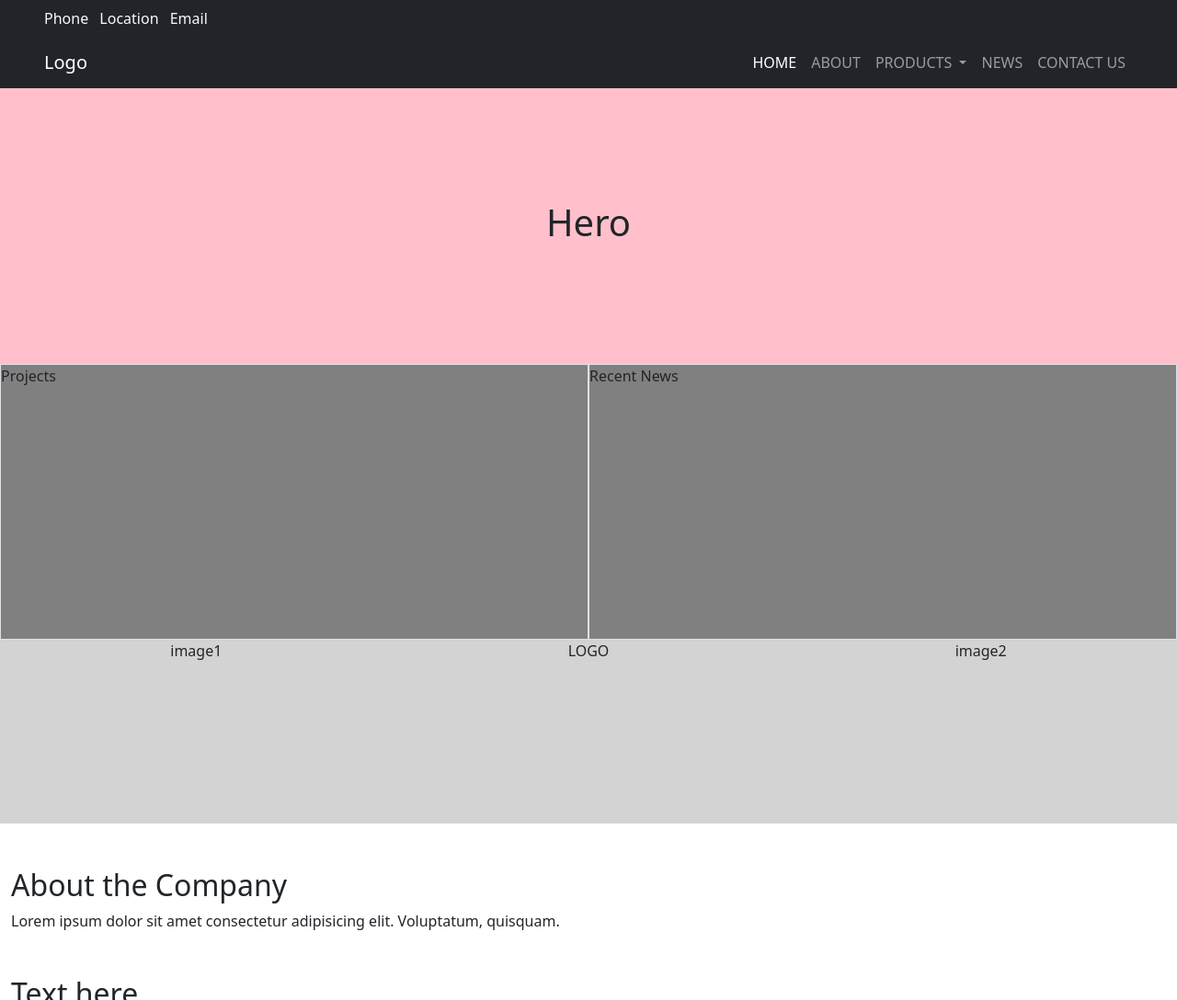
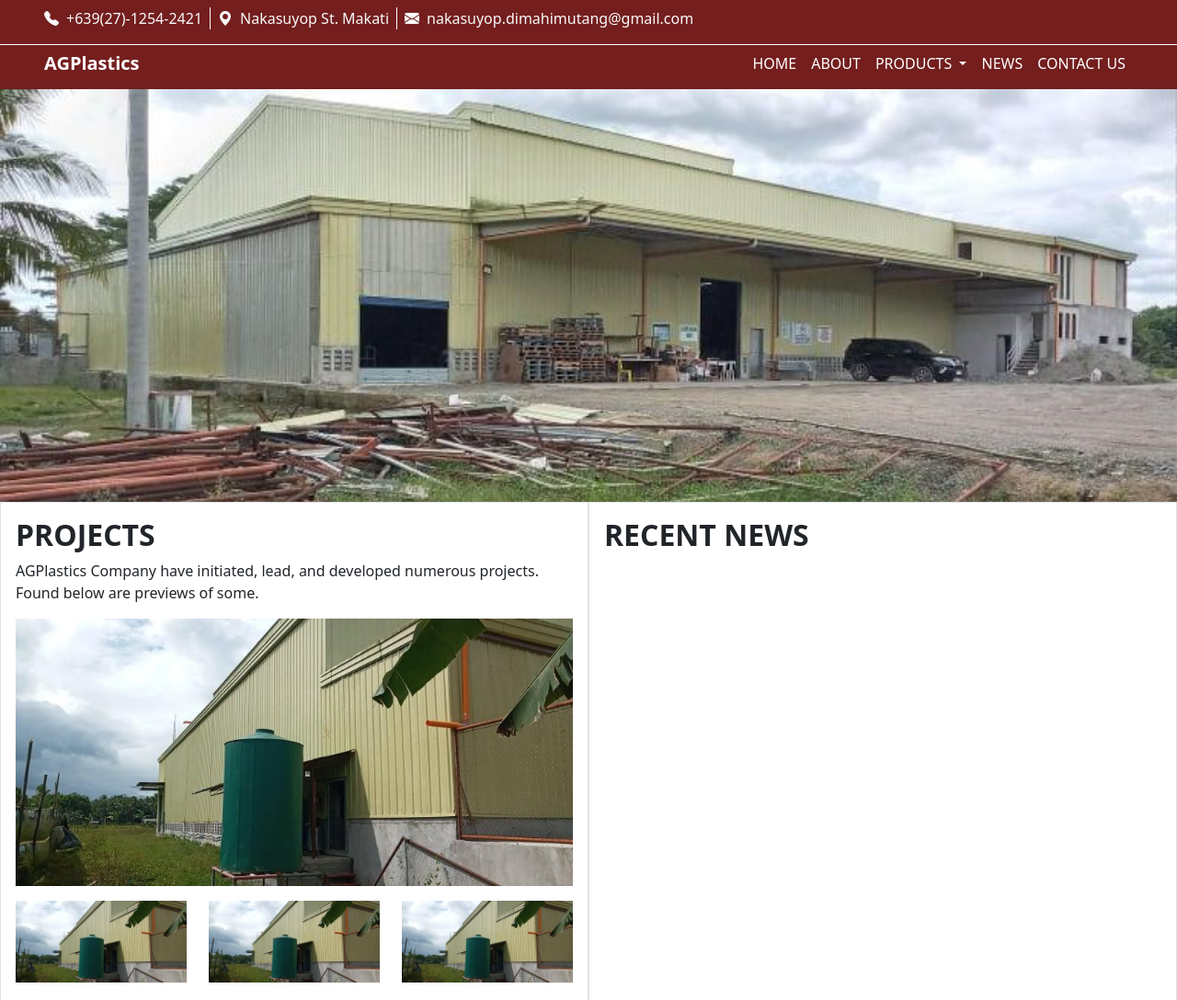
Before and after one commit to floooptimism/kauswagan-company-site, a website: page index.html in a window 1280 px wide. Shown: the top 1088 px of the page at 92% size. Drawn offline with nearby package versions, Linux system fonts and the light colour scheme.

Commit message:
added design: header, cover image, projects tab

```diff
--- a/index.html
+++ b/index.html
@@ -11,37 +11,38 @@
       integrity="sha384-1BmE4kWBq78iYhFldvKuhfTAU6auU8tT94WrHftjDbrCEXSU1oBoqyl2QvZ6jIW3"
       crossorigin="anonymous"
     />
+    <link rel="stylesheet" href="https://cdn.jsdelivr.net/npm/bootstrap-icons@1.8.1/font/bootstrap-icons.css">
 
     <link rel="stylesheet" href="style.css" />
   </head>
   <body>
 
     <!-- navbar -->
-    <nav class="navbar flex-column navbar-expand-lg navbar-dark bg-dark fixed-top">
+    <nav class="navbar flex-column nav-custom navbar-expand-lg fixed-top">
 
-      <div class="container-fluid px-5">
-        <ul class="list-inline text-light">
-          <li class="list-inline-item">Phone</li>
-          <li class="list-inline-item">Location</li>
-          <li class="list-inline-item">Email</li>
+      <div class="container-fluid px-5 border-bottom border-white">
+        <ul class="d-flex flex-row list-inline text-light">
+          <li class="list-inline-item border-end border-white"><i class="bi bi-telephone-fill"></i><span class="px-2">+639(27)-1254-2421</span></li>
+          <li class="list-inline-item border-end border-white"><i class="bi bi-geo-alt-fill"></i><span class="px-2">Nakasuyop St. Makati</span></li>
+          <li class="list-inline-item"><i class="bi bi-envelope-fill"></i><span class="px-2">nakasuyop.dimahimutang@gmail.com</span></li>
         </ul>
       </div>
 
       <div class="container-fluid px-5">
-        <a class="navbar-brand" href="#">Logo</a>
+        <a class="navbar-brand text-white fw-bold" href="#">AGPlastics</a>
         <button class="navbar-toggler" type="button" data-bs-toggle="collapse" data-bs-target="#navbarSupportedContent" aria-controls="navbarSupportedContent" aria-expanded="false" aria-label="Toggle navigation">
           <span class="navbar-toggler-icon"></span>
         </button>
         <div class="collapse navbar-collapse" id="navbarSupportedContent">
           <ul class="navbar-nav ms-auto mb-2 mb-lg-0">
             <li class="nav-item">
-              <a class="nav-link active" aria-current="page" href="#">HOME</a>
+              <a class="nav-link active text-white" aria-current="page" href="#">HOME</a>
             </li>
             <li class="nav-item">
-              <a class="nav-link" href="#">ABOUT</a>
+              <a class="nav-link text-white" href="#">ABOUT</a>
             </li>
             <li class="nav-item dropdown">
-              <a class="nav-link dropdown-toggle" href="#" id="navbarDropdown" role="button" data-bs-toggle="dropdown" aria-expanded="false">
+              <a class="nav-link dropdown-toggle text-white" href="#" id="navbarDropdown" role="button" data-bs-toggle="dropdown" aria-expanded="false">
                 PRODUCTS
               </a>
               <ul class="dropdown-menu" aria-labelledby="navbarDropdown">
@@ -52,10 +53,10 @@
               </ul>
             </li>
             <li class="nav-item">
-              <a class="nav-link">NEWS</a>
+              <a class="nav-link text-white">NEWS</a>
             </li>
             <li class="nav-item">
-              <a class="nav-link">CONTACT US</a>
+              <a class="nav-link text-white">CONTACT US</a>
             </li>
           </ul>
         </div>
@@ -64,20 +65,27 @@
     </nav>
 
     <!-- hero bar -->
-    <div class="container-fluid hero d-flex align-items-center justify-content-center">
-      <h1>Hero</h1>
-    </div>
+    <!-- <div class="container-fluid hero d-flex align-items-center justify-content-center"> -->
+      <img src="assets/cover.jpeg" class="w-100 hero d-flex align-items-center justify-content-center">
+    <!-- </div> -->
 
 
 
 
     <!-- projects and recent news -->
-    <div class="projects-news container-fluid d-flex justify-content-center p-0">
-      <div class="container-fluid border p-0">
-        Projects
+    <div class="projects-news container-fluid d-flex justify-content-center p-0 bg-white">
+      <div class="container-fluid border p-3">
+        <h2 class="fw-bold">PROJECTS</h1>
+        <p>AGPlastics Company have initiated, lead, and developed numerous projects. Found below are previews of some.</p>
+        <img src="assets/project-image.jpeg" class="img-fluid">
+        <div class="row py-3">
+          <div class="col-lg"><img src="assets/project-image.jpeg" class="img-fluid"></div>
+          <div class="col-lg"><img src="assets/project-image.jpeg" class="img-fluid"></div>
+          <div class="col-lg"><img src="assets/project-image.jpeg" class="img-fluid"></div>
+        </div>
       </div>
-      <div class="container-fluid border p-0">
-        Recent News
+      <div class="container-fluid border p-3">
+        <h2 class="fw-bold">RECENT NEWS</h1>
       </div>
     </div>
 
--- a/style.css
+++ b/style.css
@@ -1,14 +1,19 @@
+.nav-custom {
+    background-color: #741E1E;
+}
+
 .hero {
     /* offset against navbar */
     margin-top: 96px;
-
-    height: 300px;
+    object-fit: cover;
+    object-position: top;
+    height: 450px;
     background: pink;
 }
 
 
 .projects-news{
-    height: 300px;
+    /* height: 300px; */
     background: gray;
 }
 
```
Also changed, not shown: assets/cover.jpeg (added), assets/project-image.jpeg (added).
